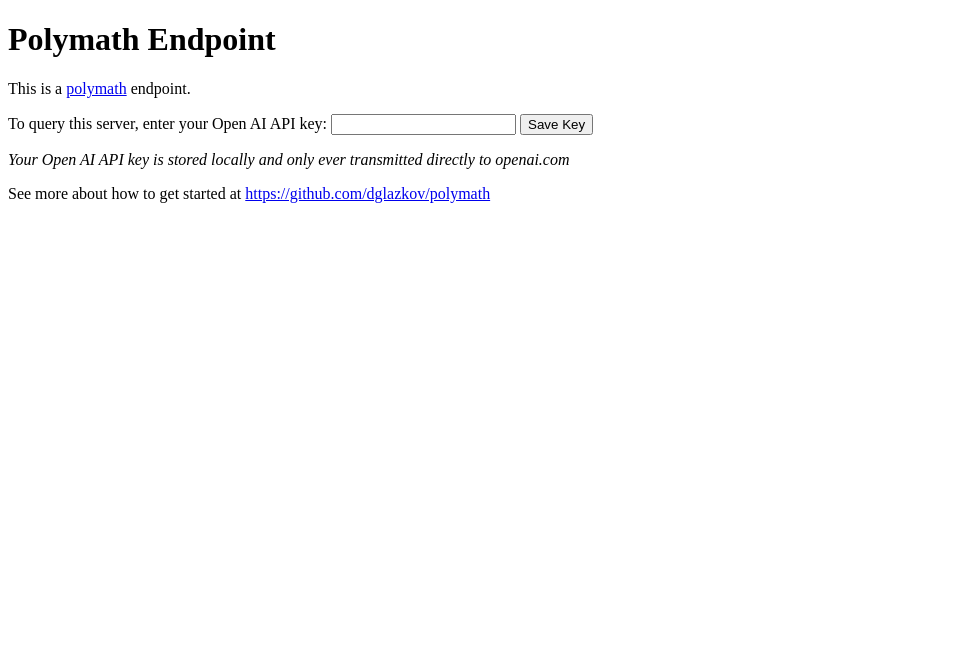
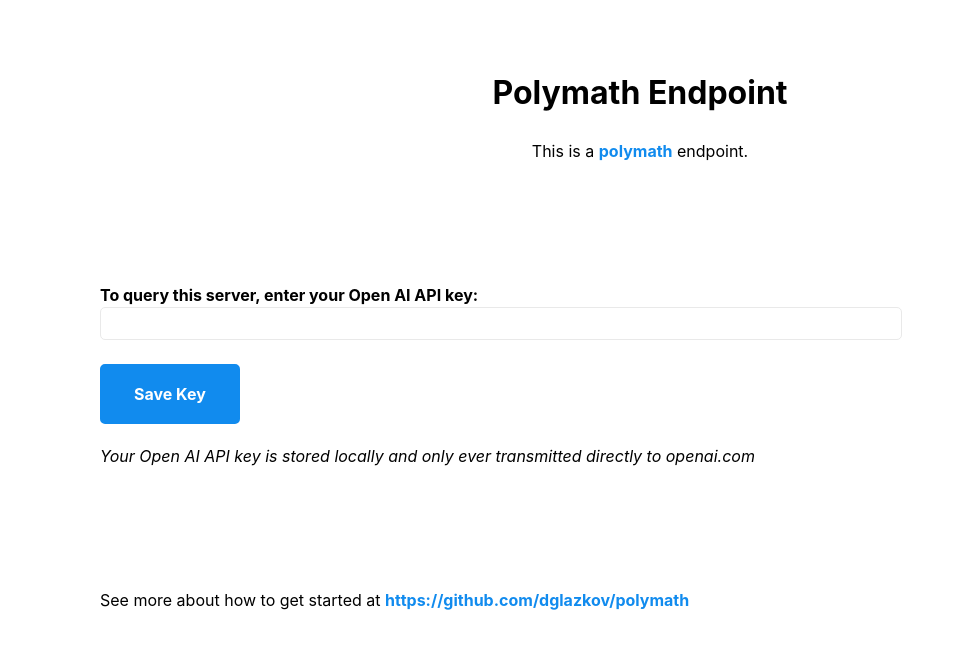
Before and after one commit to dglazkov/polymath, a Flask app: page / in a window 1280 px wide. Shown: the top 671 px of the page, without its empty margins (0-957 px from the left). Run offline with Flask 2, Linux system fonts and the light colour scheme; parts of the project's set-up code (start-up, migrations or seed data) failed here and were passed over.

Commit message:
Add mvp.css. Makes progress on #45.

```diff
--- a/app.yaml
+++ b/app.yaml
@@ -6,3 +6,6 @@ entrypoint: gunicorn -b :$PORT host.server:app
 handlers:
 - url: /
   script: host.server
+
+- url: /static
+  static_dir: static
--- /dev/null
+++ b/host/static/mvp.css
@@ -0,0 +1,507 @@
+/* MVP.css v1.12 - https://github.com/andybrewer/mvp */
+
+:root {
+  --active-brightness: 0.85;
+  --border-radius: 5px;
+  --box-shadow: 2px 2px 10px;
+  --color-accent: #118bee15;
+  --color-bg: #fff;
+  --color-bg-secondary: #e9e9e9;
+  --color-link: #118bee;
+  --color-secondary: #920de9;
+  --color-secondary-accent: #920de90b;
+  --color-shadow: #f4f4f4;
+  --color-table: #118bee;
+  --color-text: #000;
+  --color-text-secondary: #999;
+  --font-family: -apple-system, BlinkMacSystemFont, "Segoe UI", Roboto, Oxygen-Sans, Ubuntu, Cantarell, "Helvetica Neue", sans-serif;
+  --hover-brightness: 1.2;
+  --justify-important: center;
+  --justify-normal: left;
+  --line-height: 1.5;
+  --width-card: 285px;
+  --width-card-medium: 460px;
+  --width-card-wide: 800px;
+  --width-content: 1080px;
+}
+
+@media (prefers-color-scheme: dark) {
+  :root[color-mode="user"] {
+      --color-accent: #0097fc4f;
+      --color-bg: #333;
+      --color-bg-secondary: #555;
+      --color-link: #0097fc;
+      --color-secondary: #e20de9;
+      --color-secondary-accent: #e20de94f;
+      --color-shadow: #bbbbbb20;
+      --color-table: #0097fc;
+      --color-text: #f7f7f7;
+      --color-text-secondary: #aaa;
+  }
+}
+
+/* Layout */
+article aside {
+  background: var(--color-secondary-accent);
+  border-left: 4px solid var(--color-secondary);
+  padding: 0.01rem 0.8rem;
+}
+
+body {
+  background: var(--color-bg);
+  color: var(--color-text);
+  font-family: var(--font-family);
+  line-height: var(--line-height);
+  margin: 0;
+  overflow-x: hidden;
+  padding: 0;
+}
+
+footer,
+header,
+main {
+  margin: 0 auto;
+  max-width: var(--width-content);
+  padding: 3rem 1rem;
+}
+
+hr {
+  background-color: var(--color-bg-secondary);
+  border: none;
+  height: 1px;
+  margin: 4rem 0;
+  width: 100%;
+}
+
+section {
+  display: flex;
+  flex-wrap: wrap;
+  justify-content: var(--justify-important);
+}
+
+section img,
+article img {
+  max-width: 100%;
+}
+
+section pre {
+  overflow: auto;
+}
+
+section aside {
+  border: 1px solid var(--color-bg-secondary);
+  border-radius: var(--border-radius);
+  box-shadow: var(--box-shadow) var(--color-shadow);
+  margin: 1rem;
+  padding: 1.25rem;
+  width: var(--width-card);
+}
+
+section aside:hover {
+  box-shadow: var(--box-shadow) var(--color-bg-secondary);
+}
+
+[hidden] {
+  display: none;
+}
+
+/* Headers */
+article header,
+div header,
+main header {
+  padding-top: 0;
+}
+
+header {
+  text-align: var(--justify-important);
+}
+
+header a b,
+header a em,
+header a i,
+header a strong {
+  margin-left: 0.5rem;
+  margin-right: 0.5rem;
+}
+
+header nav img {
+  margin: 1rem 0;
+}
+
+section header {
+  padding-top: 0;
+  width: 100%;
+}
+
+/* Nav */
+nav {
+  align-items: center;
+  display: flex;
+  font-weight: bold;
+  justify-content: space-between;
+  margin-bottom: 7rem;
+}
+
+nav ul {
+  list-style: none;
+  padding: 0;
+}
+
+nav ul li {
+  display: inline-block;
+  margin: 0 0.5rem;
+  position: relative;
+  text-align: left;
+}
+
+/* Nav Dropdown */
+nav ul li:hover ul {
+  display: block;
+}
+
+nav ul li ul {
+  background: var(--color-bg);
+  border: 1px solid var(--color-bg-secondary);
+  border-radius: var(--border-radius);
+  box-shadow: var(--box-shadow) var(--color-shadow);
+  display: none;
+  height: auto;
+  left: -2px;
+  padding: .5rem 1rem;
+  position: absolute;
+  top: 1.7rem;
+  white-space: nowrap;
+  width: auto;
+  z-index: 1;
+}
+
+nav ul li ul::before {
+  /* fill gap above to make mousing over them easier */
+  content: "";
+  position: absolute;
+  left: 0;
+  right: 0;
+  top: -0.5rem;
+  height: 0.5rem;
+}
+
+nav ul li ul li,
+nav ul li ul li a {
+  display: block;
+}
+
+/* Typography */
+code,
+samp {
+  background-color: var(--color-accent);
+  border-radius: var(--border-radius);
+  color: var(--color-text);
+  display: inline-block;
+  margin: 0 0.1rem;
+  padding: 0 0.5rem;
+}
+
+details {
+  margin: 1.3rem 0;
+}
+
+details summary {
+  font-weight: bold;
+  cursor: pointer;
+}
+
+h1,
+h2,
+h3,
+h4,
+h5,
+h6 {
+  line-height: var(--line-height);
+}
+
+mark {
+  padding: 0.1rem;
+}
+
+ol li,
+ul li {
+  padding: 0.2rem 0;
+}
+
+p {
+  margin: 0.75rem 0;
+  padding: 0;
+  width: 100%;
+}
+
+pre {
+  margin: 1rem 0;
+  max-width: var(--width-card-wide);
+  padding: 1rem 0;
+}
+
+pre code,
+pre samp {
+  display: block;
+  max-width: var(--width-card-wide);
+  padding: 0.5rem 2rem;
+  white-space: pre-wrap;
+}
+
+small {
+  color: var(--color-text-secondary);
+}
+
+sup {
+  background-color: var(--color-secondary);
+  border-radius: var(--border-radius);
+  color: var(--color-bg);
+  font-size: xx-small;
+  font-weight: bold;
+  margin: 0.2rem;
+  padding: 0.2rem 0.3rem;
+  position: relative;
+  top: -2px;
+}
+
+/* Links */
+a {
+  color: var(--color-link);
+  display: inline-block;
+  font-weight: bold;
+  text-decoration: none;
+}
+
+a:active {
+  filter: brightness(var(--active-brightness));
+  text-decoration: underline;
+}
+
+a:hover {
+  filter: brightness(var(--hover-brightness));
+  text-decoration: underline;
+}
+
+a b,
+a em,
+a i,
+a strong,
+button,
+input[type="submit"] {
+  border-radius: var(--border-radius);
+  display: inline-block;
+  font-size: medium;
+  font-weight: bold;
+  line-height: var(--line-height);
+  margin: 0.5rem 0;
+  padding: 1rem 2rem;
+}
+
+button,
+input[type="submit"] {
+  font-family: var(--font-family);
+}
+
+button:active,
+input[type="submit"]:active {
+  filter: brightness(var(--active-brightness));
+}
+
+button:hover,
+input[type="submit"]:hover {
+  cursor: pointer;
+  filter: brightness(var(--hover-brightness));
+}
+
+a b,
+a strong,
+button,
+input[type="submit"] {
+  background-color: var(--color-link);
+  border: 2px solid var(--color-link);
+  color: var(--color-bg);
+}
+
+a em,
+a i {
+  border: 2px solid var(--color-link);
+  border-radius: var(--border-radius);
+  color: var(--color-link);
+  display: inline-block;
+  padding: 1rem 2rem;
+}
+
+article aside a {
+  color: var(--color-secondary);
+}
+
+/* Images */
+figure {
+  margin: 0;
+  padding: 0;
+}
+
+figure img {
+  max-width: 100%;
+}
+
+figure figcaption {
+  color: var(--color-text-secondary);
+}
+
+/* Forms */
+button:disabled,
+input:disabled {
+  background: var(--color-bg-secondary);
+  border-color: var(--color-bg-secondary);
+  color: var(--color-text-secondary);
+  cursor: not-allowed;
+}
+
+button[disabled]:hover,
+input[type="submit"][disabled]:hover {
+  filter: none;
+}
+
+form {
+  border: 1px solid var(--color-bg-secondary);
+  border-radius: var(--border-radius);
+  box-shadow: var(--box-shadow) var(--color-shadow);
+  display: block;
+  max-width: var(--width-card-wide);
+  min-width: var(--width-card);
+  padding: 1.5rem;
+  text-align: var(--justify-normal);
+}
+
+form header {
+  margin: 1.5rem 0;
+  padding: 1.5rem 0;
+}
+
+input,
+label,
+select,
+textarea {
+  display: block;
+  font-size: inherit;
+  max-width: var(--width-card-wide);
+}
+
+input[type="checkbox"],
+input[type="radio"] {
+  display: inline-block;
+}
+
+input[type="checkbox"]+label,
+input[type="radio"]+label {
+  display: inline-block;
+  font-weight: normal;
+  position: relative;
+  top: 1px;
+}
+
+input[type="range"] {
+  padding: 0.4rem 0;
+}
+
+input,
+select,
+textarea {
+  border: 1px solid var(--color-bg-secondary);
+  border-radius: var(--border-radius);
+  margin-bottom: 1rem;
+  padding: 0.4rem 0.8rem;
+}
+
+input[type="text"],
+textarea {
+  width: calc(100% - 1.6rem);
+}
+
+input[readonly],
+textarea[readonly] {
+  background-color: var(--color-bg-secondary);
+}
+
+label {
+  font-weight: bold;
+  margin-bottom: 0.2rem;
+}
+
+/* Popups */
+dialog {
+  border: 1px solid var(--color-bg-secondary);
+  border-radius: var(--border-radius);
+  box-shadow: var(--box-shadow) var(--color-shadow);
+  position: fixed;
+  top: 50%;
+  left: 50%;
+  transform: translate(-50%, -50%);
+  width: 50%;
+  z-index: 999;
+}
+
+/* Tables */
+table {
+  border: 1px solid var(--color-bg-secondary);
+  border-radius: var(--border-radius);
+  border-spacing: 0;
+  display: inline-block;
+  max-width: 100%;
+  overflow-x: auto;
+  padding: 0;
+  white-space: nowrap;
+}
+
+table td,
+table th,
+table tr {
+  padding: 0.4rem 0.8rem;
+  text-align: var(--justify-important);
+}
+
+table thead {
+  background-color: var(--color-table);
+  border-collapse: collapse;
+  border-radius: var(--border-radius);
+  color: var(--color-bg);
+  margin: 0;
+  padding: 0;
+}
+
+table thead th:first-child {
+  border-top-left-radius: var(--border-radius);
+}
+
+table thead th:last-child {
+  border-top-right-radius: var(--border-radius);
+}
+
+table thead th:first-child,
+table tr td:first-child {
+  text-align: var(--justify-normal);
+}
+
+table tr:nth-child(even) {
+  background-color: var(--color-accent);
+}
+
+/* Quotes */
+blockquote {
+  display: block;
+  font-size: x-large;
+  line-height: var(--line-height);
+  margin: 1rem auto;
+  max-width: var(--width-card-medium);
+  padding: 1.5rem 1rem;
+  text-align: var(--justify-important);
+}
+
+blockquote footer {
+  color: var(--color-text-secondary);
+  display: block;
+  font-size: small;
+  line-height: var(--line-height);
+  padding: 1.5rem 0;
+}
--- a/host/templates/query.html
+++ b/host/templates/query.html
@@ -1,22 +1,27 @@
 <!DOCTYPE html>
+<link rel="stylesheet" href="static/mvp.css" />
+<header>
   <h1>Polymath Endpoint</h1>
   <p>
     This is a <a href="https://github.com/dglazkov/polymath">polymath</a> endpoint.
   </p>
-<div id="surface"></div>
+</header>
+<main id="surface"></main>
+<footer>
+  {% if restricted_message %}
+  <p>This server has additional private content that requires an access token to access. {{ restricted_message }}</p>
+  {% endif %}
   <p>
     See more about how to get started at <a
       href="https://github.com/dglazkov/polymath#readme">https://github.com/dglazkov/polymath</a>
   </p>
-{% if restricted_message %}
-<p>This server has additional private content that requires an access token to access. {{ restricted_message }}</p>
-{% endif %}
+</footer>
 <template id="query-view">
   <p>
     <label>Query:
       <input type="text" id="query">
     </label>
-    <button id="ask">Ask</button>
+    <button id="ask">Ask endpoint a question</button>
   </p>
   <details>
     <summary>More options</summary>
@@ -175,7 +180,7 @@
       this._key = key;
     }
 
-    async _call_api(type, payload, getter) {
+    async _call_api(type, payload, result_getter) {
       const url = `https://api.openai.com/v1/${type}`;
       const result = await (await fetch(url, {
         method: 'POST',
@@ -190,7 +195,7 @@
           error: result.error.message
         }
       return {
-        result: getter(result)
+        result: result_getter(result)
       };
     }
 
```
Lines whose indentation alone changed are shown as unchanged.
